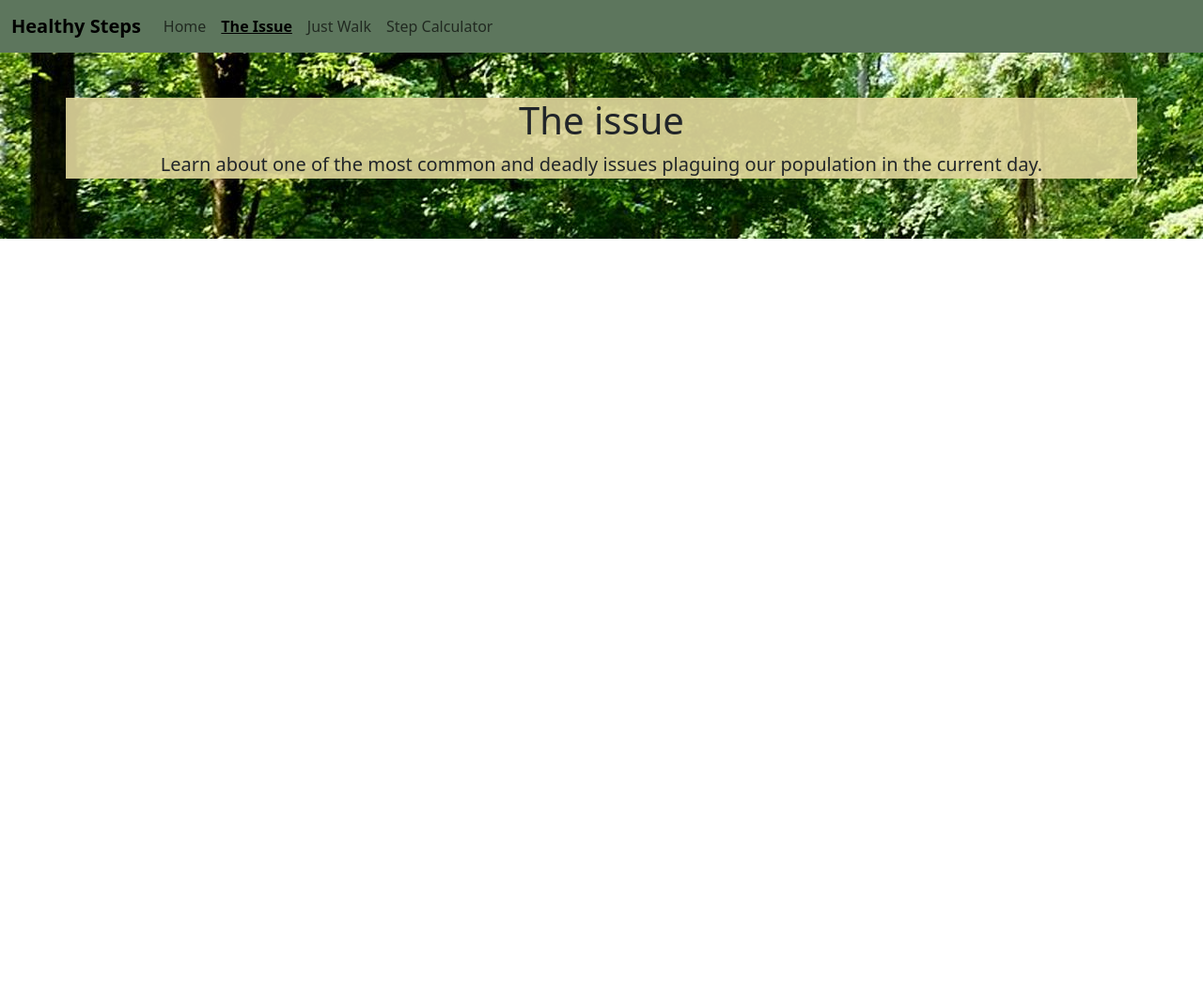
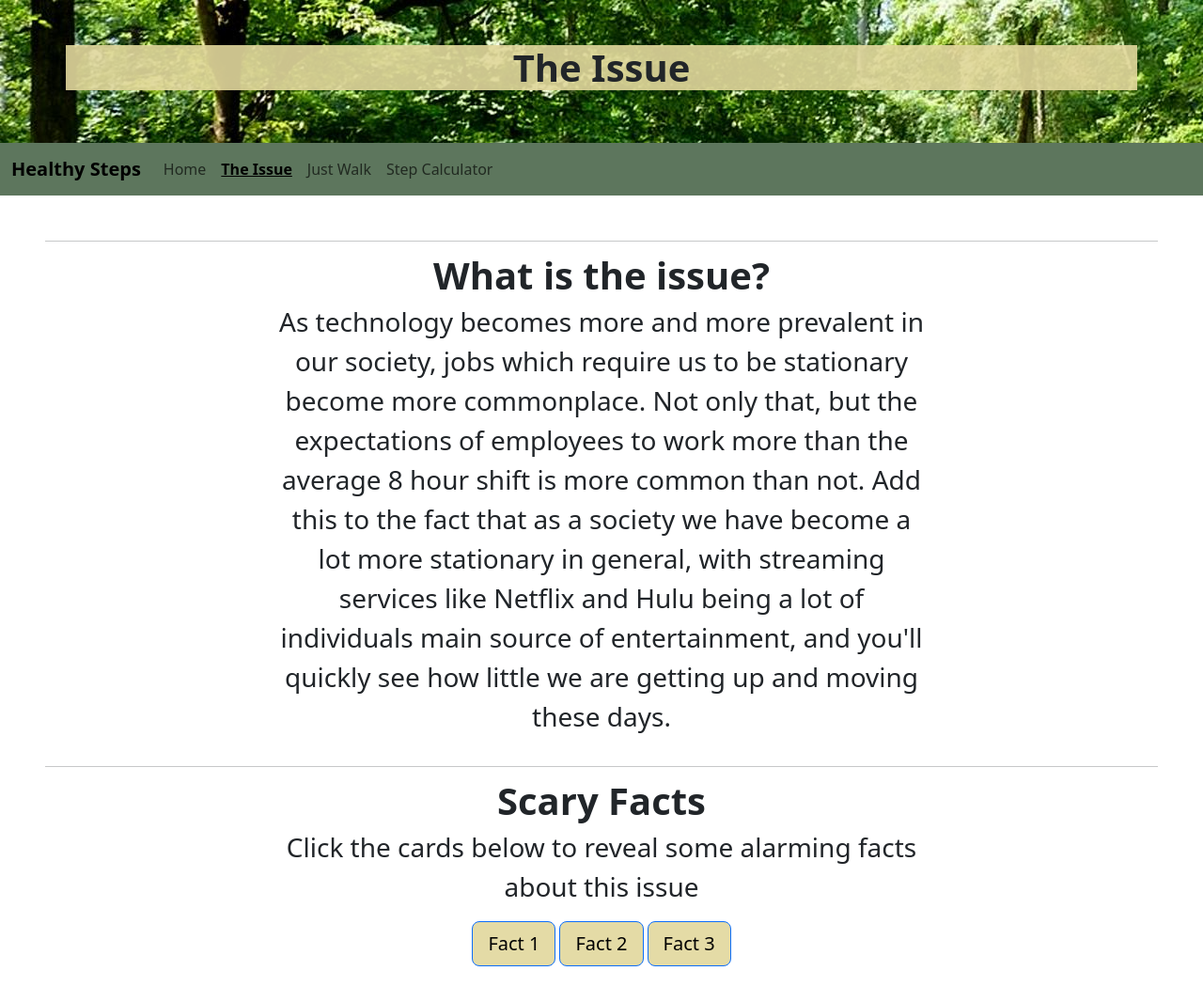
Before and after one commit to MarioCab/webTech1_final, a plain HTML site: page issue.html in a window 1280 px wide. Shown: the whole page at 94% size. Before the commit the page ends 800 px from the top, so only its background shows below. Drawn offline with nearby package versions, Linux system fonts and the light colour scheme.

Commit message:
added collapse elements to the issue page

```diff
--- a/issue.html
+++ b/issue.html
@@ -13,6 +13,11 @@
     <link rel="stylesheet" href="style.css" />
   </head>
   <body>
+    <header class="bg-image text-dark text-center py-5">
+      <div class="container bg-custom">
+        <h1 class="fw-bold fs-1">The Issue</h1>
+      </div>
+    </header>
     <nav class="navbar navbar-expand-lg navbar-custom">
       <div class="container-fluid">
         <a class="navbar-brand" href="#">Healthy Steps</a>
@@ -45,15 +50,97 @@
         </div>
       </div>
     </nav>
-    <header class="bg-image text-dark text-center py-5">
-      <div class="container bg-custom">
-        <h1>The issue</h1>
-        <p class="lead">
-          Learn about one of the most common and deadly issues plaguing our
-          population in the current day.
-        </p>
+    <div class="container-main">
+      <hr class="featurette-divider" />
+
+      <div class="d-flex justify-content-center featurette text-center">
+        <div class="col-md-7">
+          <h2 class="featurette-heading fw-bold lh-1 fs-1">
+            What is the issue?
+          </h2>
+          <p class="lead fs-3">
+            As technology becomes more and more prevalent in our society, jobs
+            which require us to be stationary become more commonplace. Not only
+            that, but the expectations of employees to work more than the
+            average 8 hour shift is more common than not. Add this to the fact
+            that as a society we have become a lot more stationary in general,
+            with streaming services like Netflix and Hulu being a lot of
+            individuals main source of entertainment, and you'll quickly see how
+            little we are getting up and moving these days.
+          </p>
+        </div>
       </div>
-    </header>
+      <hr class="featurette-divider" />
+      <div class="d-flex justify-content-center featurette text-center">
+        <div class="col-md-7">
+          <h2 class="featurette-heading fw-bold lh-1 fs-1">Scary Facts</h2>
+          <p class="lead fs-3">
+            Click the cards below to reveal some alarming facts about this issue
+          </p>
+          <p class="d-inline-flex gap-1">
+            <button
+              class="btn btn-primary btn-lg btn-custom"
+              data-bs-toggle="collapse"
+              href="#fact1"
+              role="button"
+              aria-expanded="false"
+              aria-controls="fact1"
+            >
+              Fact 1
+            </button>
+            <button
+              class="btn btn-primary btn-lg btn-custom"
+              type="button"
+              data-bs-toggle="collapse"
+              data-bs-target="#fact2"
+              aria-expanded="false"
+              aria-controls="fact2"
+            >
+              Fact 2
+            </button>
+            <button
+              class="btn btn-primary btn-lg btn-custom"
+              type="button"
+              data-bs-toggle="collapse"
+              data-bs-target="#fact3"
+              aria-expanded="false"
+              aria-controls="fact3"
+            >
+              Fact 3
+            </button>
+          </p>
+          <div class="row">
+            <div class="col">
+              <div class="collapse multi-collapse fs-3" id="fact1">
+                <div class="card card-body">
+                  Some placeholder content for the first collapse component of
+                  this multi-collapse example. This panel is hidden by default
+                  but revealed when the user activates the relevant trigger.
+                </div>
+              </div>
+            </div>
+            <div class="col">
+              <div class="collapse multi-collapse fs-3" id="fact2">
+                <div class="card card-body">
+                  Some placeholder content for the second collapse component of
+                  this multi-collapse example. This panel is hidden by default
+                  but revealed when the user activates the relevant trigger.
+                </div>
+              </div>
+            </div>
+            <div class="col">
+              <div class="collapse multi-collapse fs-3" id="fact3">
+                <div class="card card-body">
+                  Some placeholder content for the second collapse component of
+                  this multi-collapse example. This panel is hidden by default
+                  but revealed when the user activates the relevant trigger.
+                </div>
+              </div>
+            </div>
+          </div>
+        </div>
+      </div>
+    </div>
     <script
       src="https://cdn.jsdelivr.net/npm/@popperjs/core@2.11.8/dist/umd/popper.min.js"
       integrity="sha384-I7E8VVD/ismYTF4hNIPjVp/Zjvgyol6VFvRkX/vR+Vc4jQkC+hVqc2pM8ODewa9r"
--- a/style.css
+++ b/style.css
@@ -22,3 +22,8 @@
 .bg-custom {
   background-color: hsla(51, 54%, 75%, 0.9);
 }
+
+.btn-custom {
+  background-color: hsla(51, 54%, 75%, 0.9);
+  color: black;
+}
```
Also changed, not shown: calculator.html (+5 -6 lines), index.html (+3 -7 lines), walk.html (+5 -8 lines).
